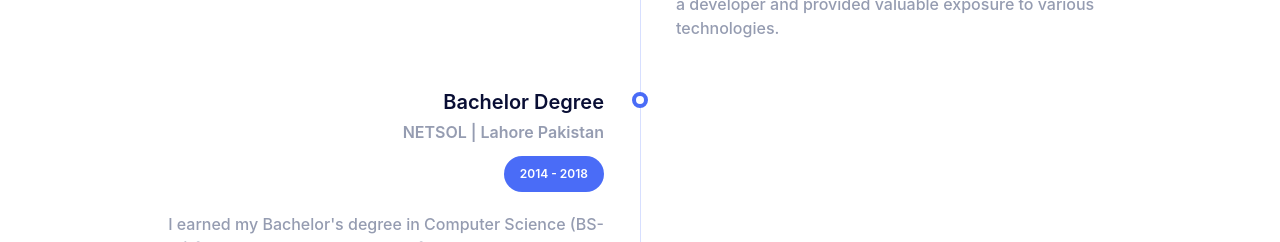
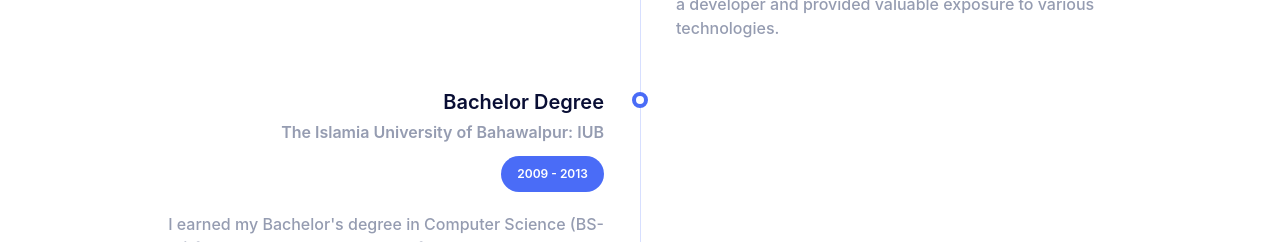
Before and after one commit to abdullahqudeer/personal-portfolio, a React (Create React App) app: page / in a window 1280 px wide. Shown: the part 5940-6182 px from the top of the page. Built offline with nearby package versions, Linux system fonts and the light colour scheme.

Commit message:
fixed issue in Resume component

```diff
--- a/src/components/Resume.js
+++ b/src/components/Resume.js
@@ -142,10 +142,10 @@ const Resume = () => {
                       Bachelor Degree
                     </h3>
                     <p className="mb-3 leading-6 text-base font-semibold text-[rgb(149,156,177)]">
-                      NETSOL | Lahore Pakistan
+                      The Islamia University of Bahawalpur: IUB
                     </p>
                     <span className="text-white font-semibold text-xs leading-4 pt-2.5 pb-2.5 pl-4 pr-4 bg-[rgb(74,108,247)] rounded-full flex justify-center items-center inline-flex mb-5">
-                      2014 - 2018
+                      2009 - 2013
                     </span>
                     <p className="text-base leading-6 font-medium text-[rgb(149,156,177)]">
                       I earned my Bachelor's degree in Computer Science (BS-CS)
```
